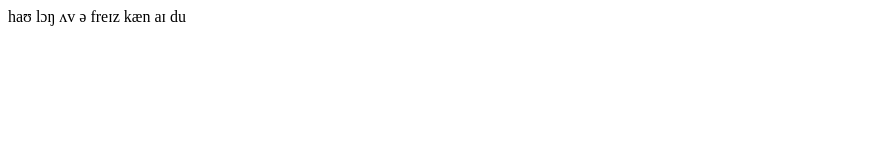
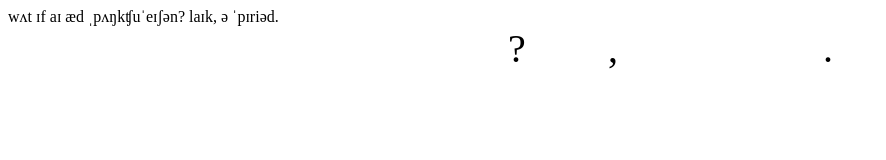
Before and after one commit to ChrisBauer/translator, a website: page index.html in a window 1280 px wide. Shown: the whole page, without its empty margins (0-886 px from the left). Drawn offline with Linux system fonts and the light colour scheme.

Commit message:
let general punctuation through

```diff
--- a/css/chars.less
+++ b/css/chars.less
@@ -39,8 +39,10 @@
     position: relative;
     background-repeat: no-repeat;
     background-size: cover;
-    height: 40px;
-    width: 20px;
+    height: @base-height;
+    width: @base-width;
+    font-size: @base-height;
+    line-height: @base-height * 1.125;
 
     .space {
     }
@@ -171,7 +173,6 @@
     }
 
     &.SH {
-        .1-75;
         background-image: url("@{char}/SH.gif");
     }
 
--- a/index.html
+++ b/index.html
@@ -7,7 +7,7 @@
     <body>
         <div class="to-translate">
             <!--             AY . W AA N T . T UW . S IY . IH F . DH IH S . W IH L . W AH R K . -->
-            haʊ lɔŋ ʌv ə freɪz kæn aɪ du
+            wʌt ɪf aɪ æd ˌpʌŋkʧuˈeɪʃən? laɪk, ə ˈpɪriəd.
         </div>
         <div class="translated"></div>
         <aside><script>
--- a/js/convert.js
+++ b/js/convert.js
@@ -8,6 +8,9 @@ function convert (src, dest) {
 
         if (c != '~') {
             el.classList.add(c);
+        }
+        if (c.match(/[.,?'"\-—–!@#$%^&*()\[\]]/)) {
+            el.innerText = c;
         }
         return el;
     };
@@ -28,6 +31,7 @@ function convert (src, dest) {
 }
 
 function convertFromIPA (text) {
+    text = text.replace(/[ˌˈ]/g,'');
     const chars = [];
     for (let i = 0; i < text.length; i++) {
         if (text.charAt(i).match(/\s/)) {
@@ -36,7 +40,7 @@ function convertFromIPA (text) {
         else {
             let c = text.charAt(i);
             if (i == text.length - 1 || prefixChars.indexOf(c) == -1) {
-                chars.push(ipaMap[c]);
+                chars.push(ipaMap[c] ? ipaMap[c] : c);
             }
             else {
                 const twoChars = c + text.charAt(i + 1);
@@ -76,6 +80,7 @@ const ipaMap = {
     f: 'F', // Forget
     g: 'G', // forGet
     h: 'HH', // Happy
+    ɪ: 'IH', // If
     i: 'IY', // fEE
     ʤ: 'JH', // Jump
     k: 'K', // Call
```
Also changed, not shown: css/chars.css.
